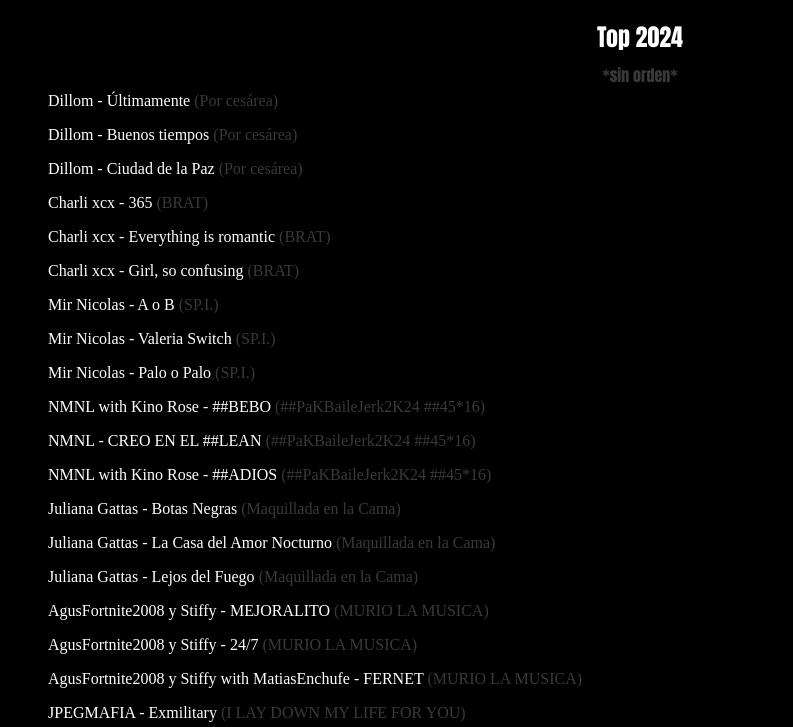
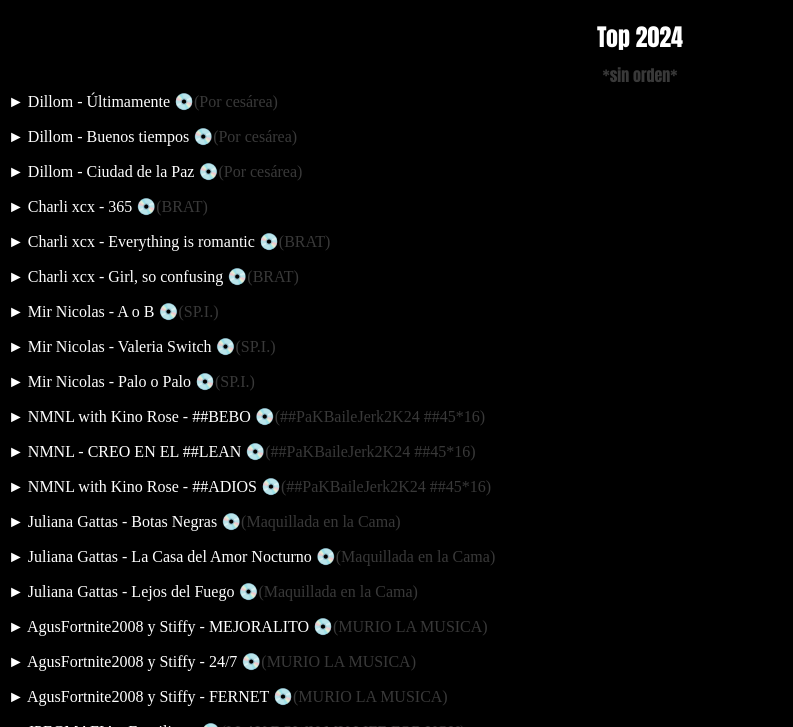
Before and after one commit to Joaquinemm/musicajoaquinrepository, a plain HTML site: page index.html in a window 1280 px wide. Shown: the part 73-800 px from the top of the page, without its empty margins (0-793 px from the left). Drawn offline with Linux system fonts and the light colour scheme.

Commit message:
index.html

```diff
--- a/index.html
+++ b/index.html
@@ -2,7 +2,10 @@
 <html>
 <head>
     <title>Joaquin</title>
-    <link rel="stylesheet" href="styles.css"/>
+    <link rel="stylesheet" href="styles.css">
+    <link rel="preconnect" href="https://fonts.googleapis.com">
+<link rel="preconnect" href="https://fonts.gstatic.com" crossorigin>
+<link href="https://fonts.googleapis.com/css2?family=Fjalla+One&family=Roboto+Mono:ital,wght@0,100..700;1,100..700&display=swap" rel="stylesheet">
 </head>
 
 <body>
@@ -11,38 +14,32 @@
 
     <h2>Top 2024</h2>
     <p class="sin-orden">*sin orden*</p>
-    <ul>
-        <li>
-            <a class="canciones" href="https://music.youtube.com/watch?v=Br1488Au2oc&si=wkQGo9yBXTMWmStN" target="_blank">Dillom - Últimamente <a href="https://music.youtube.com/playlist?list=OLAK5uy_lrHM5PBFVJSTP47j624rVqRLAE2RSBtfQ&si=q81MGiZHKNgnLNj4" class="album" target="_blank">(Por cesárea)</p>
-            <a class="canciones" href="https://music.youtube.com/watch?v=MQfHaZQ4NT8&si=zzvwoLmPG1-XHnoc" target="_blank">Dillom - Buenos tiempos <a href="https://music.youtube.com/playlist?list=OLAK5uy_lrHM5PBFVJSTP47j624rVqRLAE2RSBtfQ&si=q81MGiZHKNgnLNj4" class="album" target="_blank">(Por cesárea)</p>
-            <a class="canciones" href="https://music.youtube.com/watch?v=WWxJMPlfTf8&si=P60bHHA0NOprFMvG" target="_blank">Dillom - Ciudad de la Paz <a href="https://music.youtube.com/playlist?list=OLAK5uy_lrHM5PBFVJSTP47j624rVqRLAE2RSBtfQ&si=q81MGiZHKNgnLNj4" class="album" target="_blank">(Por cesárea)</p>
-            <a class="canciones" href="https://music.youtube.com/watch?v=w_pDmpSSbQc&si=ZA7J_Zpm72lvPnVv" target="_blank">Charli xcx - 365 <a href="https://music.youtube.com/playlist?list=OLAK5uy_kmzoSOa_tCizE-r4sweNz91d9qBv1UCVY&si=HCfcEcC6EQGImBrJ" class="album" target="_blank">(BRAT)</p>
-            <a class="canciones" href="https://music.youtube.com/watch?v=rq8xaUEnvsQ&si=VDtqNO619PS59O4S" target="_blank">Charli xcx - Everything is romantic <a href="https://music.youtube.com/playlist?list=OLAK5uy_kmzoSOa_tCizE-r4sweNz91d9qBv1UCVY&si=HCfcEcC6EQGImBrJ" class="album" target="_blank">(BRAT)</p>
-            <a class="canciones" href="https://music.youtube.com/watch?v=dxOMZWIQ-LU&si=4heYme1ZvFhvtsRX" target="_blank">Charli xcx - Girl, so confusing <a href="https://music.youtube.com/playlist?list=OLAK5uy_kmzoSOa_tCizE-r4sweNz91d9qBv1UCVY&si=ZnaPxWVWZaTTGOcU" class="album" target="_blank">(BRAT)</p>
-            <a class="canciones" href="https://music.youtube.com/watch?v=al_c1vWOFU8&si=_WBpbRt4UetfznNB" target="_blank">Mir Nicolas - A o B <a href="https://music.youtube.com/playlist?list=OLAK5uy_mcOKOftgHHqowoJEYL8oFbdiHAV9VkM1I&si=KeMILDIoaZxJUsPy" class="album" target="_blank">(SP.I.)</a></p>
-            <a class="canciones" href="https://music.youtube.com/watch?v=1O970brE9NQ&si=AR7HczmQBkJuDIIe" target="_blank">Mir Nicolas - Valeria Switch <a href="https://music.youtube.com/playlist?list=OLAK5uy_mcOKOftgHHqowoJEYL8oFbdiHAV9VkM1I&si=KeMILDIoaZxJUsPy" class="album" target="_blank">(SP.I.)</a></p>
-            <a class="canciones" href="https://music.youtube.com/watch?v=7exr8rvBjt4&si=syGl7ZpN2Ez9r3AJ" target="_blank">Mir Nicolas - Palo o Palo <a href="https://music.youtube.com/playlist?list=OLAK5uy_mcOKOftgHHqowoJEYL8oFbdiHAV9VkM1I&si=KeMILDIoaZxJUsPy" class="album" target="_blank">(SP.I.)</a></p>
-            <a class="canciones" href="https://music.youtube.com/watch?v=n7Id7SP6N3w&si=T-NNOuq6RTbeBp1G" target="_blank">NMNL with Kino Rose - ##BEBO <a href="https://music.youtube.com/playlist?list=OLAK5uy_mLXFbl7-EWKHt3CIkrnZXH2esRkkEJ3-Y&si=QUUewmvq7DBADkr_" class="album" target="_blank">(##PaKBaileJerk2K24 ##45*16)</a></p>
-            <a class="canciones" href="https://music.youtube.com/watch?v=22DuaCkbO1w&si=wPkfckZrOewN8Wk2" target="_blank">NMNL - CREO EN EL ##LEAN <a href="https://music.youtube.com/playlist?list=OLAK5uy_mLXFbl7-EWKHt3CIkrnZXH2esRkkEJ3-Y&si=QUUewmvq7DBADkr_" class="album" target="_blank">(##PaKBaileJerk2K24 ##45*16)</a></p>
-            <a class="canciones" href="https://music.youtube.com/watch?v=Qmx-6iuBI9M&si=4gsnT3N5YG1zQJQn" target="_blank">NMNL with Kino Rose - ##ADIOS <a href="https://music.youtube.com/playlist?list=OLAK5uy_mLXFbl7-EWKHt3CIkrnZXH2esRkkEJ3-Y&si=QUUewmvq7DBADkr_" class="album" target="_blank">(##PaKBaileJerk2K24 ##45*16)</a></p>
-            <a class="canciones" href="https://music.youtube.com/watch?v=Lq1Af2wVgC4&si=xOE-hAAOR-dReXPR" target="_blank">Juliana Gattas - Botas Negras <a href="https://music.youtube.com/playlist?list=OLAK5uy_k7QL_sSkR42x0BxT8nl28a-6C-T4AalCs&si=c2rRruVBt929hUV8" class="album" target="_blank">(Maquillada en la Cama)</a></p>
-            <a class="canciones" href="https://music.youtube.com/watch?v=gB3miNVyF_Y&si=_8piiCHaSiCJK9SZ" target="_blank">Juliana Gattas - La Casa del Amor Nocturno <a href="https://music.youtube.com/playlist?list=OLAK5uy_k7QL_sSkR42x0BxT8nl28a-6C-T4AalCs&si=c2rRruVBt929hUV8" class="album" target="_blank">(Maquillada en la Cama)</a></p>
-            <a class="canciones" href="https://music.youtube.com/watch?v=EOdz2Rz5_TE&si=Vw5PxVnnmwC-vTH9" target="_blank">Juliana Gattas - Lejos del Fuego <a href="https://music.youtube.com/playlist?list=OLAK5uy_k7QL_sSkR42x0BxT8nl28a-6C-T4AalCs&si=c2rRruVBt929hUV8" class="album" target="_blank">(Maquillada en la Cama)</a></p>
-            <a class="canciones" href="https://music.youtube.com/watch?v=MdVdv54I5GQ&si=p7SJRWEKSDty6ybz" target="_blank">AgusFortnite2008 y Stiffy - MEJORALITO <a href="https://music.youtube.com/playlist?list=OLAK5uy_mXswNLgMK4QsSiwWCptw8Lu1KPT-aOPI4&si=e9UKsQxdUqwiAy51" class="album" target="_blank">(MURIO LA MUSICA)</a></p>
-            <a class="canciones" href="https://music.youtube.com/watch?v=IPmXqigmFGQ&si=R9tv467zyXa6bppO" target="_blank">AgusFortnite2008 y Stiffy - 24/7 <a href="https://music.youtube.com/playlist?list=OLAK5uy_mXswNLgMK4QsSiwWCptw8Lu1KPT-aOPI4&si=e9UKsQxdUqwiAy51" class="album" target="_blank">(MURIO LA MUSICA)</a></p>
-            <a class="canciones" href="https://music.youtube.com/watch?v=t0_FjitKBOg&si=V3AudmB-UVj7i4sA" target="_blank">AgusFortnite2008 y Stiffy with MatiasEnchufe - FERNET <a href="https://music.youtube.com/playlist?list=OLAK5uy_mXswNLgMK4QsSiwWCptw8Lu1KPT-aOPI4&si=e9UKsQxdUqwiAy51" class="album" target="_blank">(MURIO LA MUSICA)</a></p>
-            <a class="canciones" href="https://music.youtube.com/watch?v=6nC3HPDC0B4&si=YAW3XzrsNNFLVgLf" target="_blank">JPEGMAFIA - Exmilitary <a href="https://music.youtube.com/playlist?list=OLAK5uy_lplvL1ExIXnLlsjpD8fs-jOBBn5s-tuQM&si=SbhfGSpHZ8vP7qs2" class="album" target="_blank">(I LAY DOWN MY LIFE FOR YOU)</a></p>
-            <a class="canciones" href="https://music.youtube.com/watch?v=J_tchksaJCM&si=GUEzPGnMORxRBO2v" target="_blank">Kendrick Lamar - meet the grahams <a href="https://music.youtube.com/playlist?list=OLAK5uy_lsk_3UIhyhilROzy8YCqq3N-Nc54AkmBI&si=DVaX0Pd5gm0yh8iq" class="album" target="_blank">(Single)</a></p>
-        </li>
-    </ul>
-    <p class="invisible">a</p>
-    <p class="invisible">b</p>
-    <p class="invisible">a</p>
-    <p class="invisible">a</p>
-
+        <div>
+            <a class="canciones primertitulo" href="https://music.youtube.com/watch?v=Br1488Au2oc&si=wkQGo9yBXTMWmStN" target="_blank">► Dillom - Últimamente <a href="https://music.youtube.com/playlist?list=OLAK5uy_lrHM5PBFVJSTP47j624rVqRLAE2RSBtfQ&si=q81MGiZHKNgnLNj4" class="album" target="_blank">💿(Por cesárea)</p>
+            <a class="canciones" href="https://music.youtube.com/watch?v=MQfHaZQ4NT8&si=zzvwoLmPG1-XHnoc" target="_blank">► Dillom - Buenos tiempos <a href="https://music.youtube.com/playlist?list=OLAK5uy_lrHM5PBFVJSTP47j624rVqRLAE2RSBtfQ&si=q81MGiZHKNgnLNj4" class="album" target="_blank">💿(Por cesárea)</p>
+            <a class="canciones" href="https://music.youtube.com/watch?v=WWxJMPlfTf8&si=P60bHHA0NOprFMvG" target="_blank">► Dillom - Ciudad de la Paz <a href="https://music.youtube.com/playlist?list=OLAK5uy_lrHM5PBFVJSTP47j624rVqRLAE2RSBtfQ&si=q81MGiZHKNgnLNj4" class="album" target="_blank">💿(Por cesárea)</p>
+            <a class="canciones" href="https://music.youtube.com/watch?v=w_pDmpSSbQc&si=ZA7J_Zpm72lvPnVv" target="_blank">► Charli xcx - 365 <a href="https://music.youtube.com/playlist?list=OLAK5uy_kmzoSOa_tCizE-r4sweNz91d9qBv1UCVY&si=HCfcEcC6EQGImBrJ" class="album" target="_blank">💿(BRAT)</p>
+            <a class="canciones" href="https://music.youtube.com/watch?v=rq8xaUEnvsQ&si=VDtqNO619PS59O4S" target="_blank">► Charli xcx - Everything is romantic <a href="https://music.youtube.com/playlist?list=OLAK5uy_kmzoSOa_tCizE-r4sweNz91d9qBv1UCVY&si=HCfcEcC6EQGImBrJ" class="album" target="_blank">💿(BRAT)</p>
+            <a class="canciones" href="https://music.youtube.com/watch?v=dxOMZWIQ-LU&si=4heYme1ZvFhvtsRX" target="_blank">► Charli xcx - Girl, so confusing <a href="https://music.youtube.com/playlist?list=OLAK5uy_kmzoSOa_tCizE-r4sweNz91d9qBv1UCVY&si=ZnaPxWVWZaTTGOcU" class="album" target="_blank">💿(BRAT)</p>
+            <a class="canciones" href="https://music.youtube.com/watch?v=al_c1vWOFU8&si=_WBpbRt4UetfznNB" target="_blank">► Mir Nicolas - A o B <a href="https://music.youtube.com/playlist?list=OLAK5uy_mcOKOftgHHqowoJEYL8oFbdiHAV9VkM1I&si=KeMILDIoaZxJUsPy" class="album" target="_blank">💿(SP.I.)</a></p>
+            <a class="canciones" href="https://music.youtube.com/watch?v=1O970brE9NQ&si=AR7HczmQBkJuDIIe" target="_blank">► Mir Nicolas - Valeria Switch <a href="https://music.youtube.com/playlist?list=OLAK5uy_mcOKOftgHHqowoJEYL8oFbdiHAV9VkM1I&si=KeMILDIoaZxJUsPy" class="album" target="_blank">💿(SP.I.)</a></p>
+            <a class="canciones" href="https://music.youtube.com/watch?v=7exr8rvBjt4&si=syGl7ZpN2Ez9r3AJ" target="_blank">► Mir Nicolas - Palo o Palo <a href="https://music.youtube.com/playlist?list=OLAK5uy_mcOKOftgHHqowoJEYL8oFbdiHAV9VkM1I&si=KeMILDIoaZxJUsPy" class="album" target="_blank">💿(SP.I.)</a></p>
+            <a class="canciones" href="https://music.youtube.com/watch?v=n7Id7SP6N3w&si=T-NNOuq6RTbeBp1G" target="_blank">► NMNL with Kino Rose - ##BEBO <a href="https://music.youtube.com/playlist?list=OLAK5uy_mLXFbl7-EWKHt3CIkrnZXH2esRkkEJ3-Y&si=QUUewmvq7DBADkr_" class="album" target="_blank">💿(##PaKBaileJerk2K24 ##45*16)</a></p>
+            <a class="canciones" href="https://music.youtube.com/watch?v=22DuaCkbO1w&si=wPkfckZrOewN8Wk2" target="_blank">► NMNL - CREO EN EL ##LEAN <a href="https://music.youtube.com/playlist?list=OLAK5uy_mLXFbl7-EWKHt3CIkrnZXH2esRkkEJ3-Y&si=QUUewmvq7DBADkr_" class="album" target="_blank">💿(##PaKBaileJerk2K24 ##45*16)</a></p>
+            <a class="canciones" href="https://music.youtube.com/watch?v=Qmx-6iuBI9M&si=4gsnT3N5YG1zQJQn" target="_blank">► NMNL with Kino Rose - ##ADIOS <a href="https://music.youtube.com/playlist?list=OLAK5uy_mLXFbl7-EWKHt3CIkrnZXH2esRkkEJ3-Y&si=QUUewmvq7DBADkr_" class="album" target="_blank">💿(##PaKBaileJerk2K24 ##45*16)</a></p>
+            <a class="canciones" href="https://music.youtube.com/watch?v=Lq1Af2wVgC4&si=xOE-hAAOR-dReXPR" target="_blank">► Juliana Gattas - Botas Negras <a href="https://music.youtube.com/playlist?list=OLAK5uy_k7QL_sSkR42x0BxT8nl28a-6C-T4AalCs&si=c2rRruVBt929hUV8" class="album" target="_blank">💿(Maquillada en la Cama)</a></p>
+            <a class="canciones" href="https://music.youtube.com/watch?v=gB3miNVyF_Y&si=_8piiCHaSiCJK9SZ" target="_blank">► Juliana Gattas - La Casa del Amor Nocturno <a href="https://music.youtube.com/playlist?list=OLAK5uy_k7QL_sSkR42x0BxT8nl28a-6C-T4AalCs&si=c2rRruVBt929hUV8" class="album" target="_blank">💿(Maquillada en la Cama)</a></p>
+            <a class="canciones" href="https://music.youtube.com/watch?v=EOdz2Rz5_TE&si=Vw5PxVnnmwC-vTH9" target="_blank">► Juliana Gattas - Lejos del Fuego <a href="https://music.youtube.com/playlist?list=OLAK5uy_k7QL_sSkR42x0BxT8nl28a-6C-T4AalCs&si=c2rRruVBt929hUV8" class="album" target="_blank">💿(Maquillada en la Cama)</a></p>
+            <a class="canciones" href="https://music.youtube.com/watch?v=MdVdv54I5GQ&si=p7SJRWEKSDty6ybz" target="_blank">► AgusFortnite2008 y Stiffy - MEJORALITO <a href="https://music.youtube.com/playlist?list=OLAK5uy_mXswNLgMK4QsSiwWCptw8Lu1KPT-aOPI4&si=e9UKsQxdUqwiAy51" class="album" target="_blank">💿(MURIO LA MUSICA)</a></p>
+            <a class="canciones" href="https://music.youtube.com/watch?v=IPmXqigmFGQ&si=R9tv467zyXa6bppO" target="_blank">► AgusFortnite2008 y Stiffy - 24/7 <a href="https://music.youtube.com/playlist?list=OLAK5uy_mXswNLgMK4QsSiwWCptw8Lu1KPT-aOPI4&si=e9UKsQxdUqwiAy51" class="album" target="_blank">💿(MURIO LA MUSICA)</a></p>
+            <a class="canciones" href="https://music.youtube.com/watch?v=t0_FjitKBOg&si=V3AudmB-UVj7i4sA" target="_blank">► AgusFortnite2008 y Stiffy - FERNET <a href="https://music.youtube.com/playlist?list=OLAK5uy_mXswNLgMK4QsSiwWCptw8Lu1KPT-aOPI4&si=e9UKsQxdUqwiAy51" class="album" target="_blank">💿(MURIO LA MUSICA)</a></p>
+            <a class="canciones" href="https://music.youtube.com/watch?v=6nC3HPDC0B4&si=YAW3XzrsNNFLVgLf" target="_blank">► JPEGMAFIA - Exmilitary <a href="https://music.youtube.com/playlist?list=OLAK5uy_lplvL1ExIXnLlsjpD8fs-jOBBn5s-tuQM&si=SbhfGSpHZ8vP7qs2" class="album" target="_blank">💿(I LAY DOWN MY LIFE FOR YOU)</a></p>
+            <a class="canciones segundo titulo" href="https://music.youtube.com/watch?v=J_tchksaJCM&si=GUEzPGnMORxRBO2v" target="_blank">► Kendrick Lamar - meet the grahams <a href="https://music.youtube.com/playlist?list=OLAK5uy_lsk_3UIhyhilROzy8YCqq3N-Nc54AkmBI&si=DVaX0Pd5gm0yh8iq" class="album" target="_blank">💿(Single)</a>
+        </div>
     <p class="playlist">Playlist:</p>
     <a class="link-playlist"  href="https://music.youtube.com/playlist?list=PLeJO6gLsLg96vjHvml8kJfKbShCbwJZxE&si=PJrBprDydtq8_5ub" target="_blank">♪ ılıll|̲̅̅●̲̅̅|̲̅̅=̲̅̅|̲̅̅●̲̅̅|llılı ♪</a></p>
 
+    <input type="password">
 
 </body>
 </html>
```
